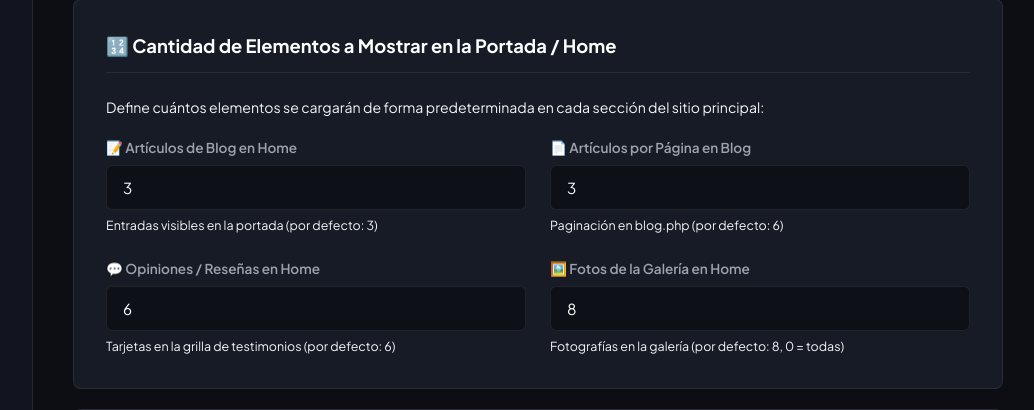
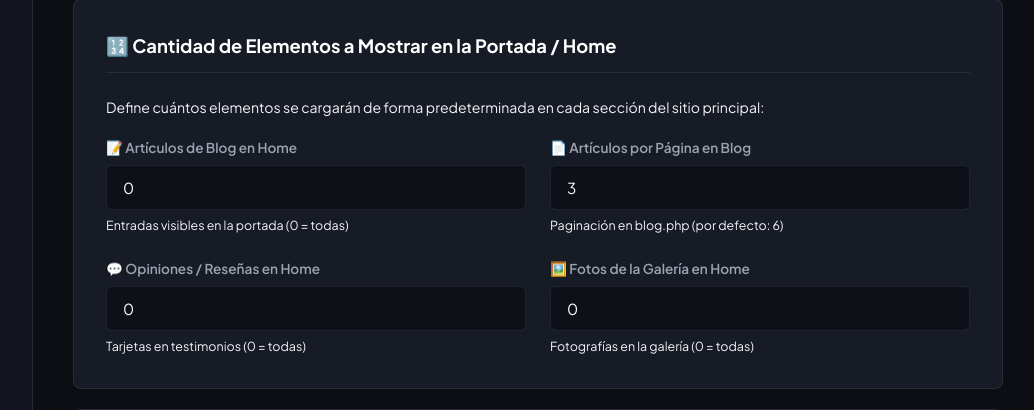
Before and after one commit to Diberto/el-camino-del-samurai, a PHP site: page /admin/settings.php in a window 1280 px wide. Shown: the part 657-1067 px from the top of the page, without its empty margins (237-1271 px from the left). Run offline with PHP 8.4, Linux system fonts and the light colour scheme; the visitor is signed in with stand-in values (Sample User, id 1).

Commit message:
feat: carga dinamica completa de todas las fotos (17), opiniones (11) y blogs en home

```diff
--- a/admin/settings.php
+++ b/admin/settings.php
@@ -89,10 +89,10 @@ if ($_SERVER['REQUEST_METHOD'] === 'POST' && isset($_POST['save_settings'])) {
     $settings['budokan_tomo2_url'] = trim($_POST['budokan_tomo2_url'] ?? 'https://www.budokanweb.com/tienda/destacados/el-paso-de-las-luciernagas-la-ruta-del-samurai-2/');
     $settings['theme_default'] = trim($_POST['theme_default'] ?? 'day');
     $settings['reviews_default_filter'] = trim($_POST['reviews_default_filter'] ?? 'text');
-    $settings['home_blog_limit'] = max(1, (int)($_POST['home_blog_limit'] ?? 3));
+    $settings['home_blog_limit'] = max(0, (int)($_POST['home_blog_limit'] ?? 0));
     $settings['blog_per_page'] = max(1, (int)($_POST['blog_per_page'] ?? 6));
-    $settings['home_reviews_limit'] = max(1, (int)($_POST['home_reviews_limit'] ?? 6));
-    $settings['home_gallery_limit'] = max(0, (int)($_POST['home_gallery_limit'] ?? 8));
+    $settings['home_reviews_limit'] = max(0, (int)($_POST['home_reviews_limit'] ?? 0));
+    $settings['home_gallery_limit'] = max(0, (int)($_POST['home_gallery_limit'] ?? 0));
 
     // Redes Sociales Oficiales
     $settings['social']['youtube']['url'] = trim($_POST['yt_url'] ?? 'https://www.youtube.com/@larutadelsamurai');
@@ -225,8 +225,8 @@ if ($_SERVER['REQUEST_METHOD'] === 'POST' && isset($_POST['save_settings'])) {
                         <div class="form-row">
                             <div class="form-group">
                                 <label for="home_blog_limit">📝 Artículos de Blog en Home</label>
-                                <input type="number" id="home_blog_limit" name="home_blog_limit" min="1" max="50" value="<?= (int)($settings['home_blog_limit'] ?? 3) ?>" required>
-                                <small style="color: var(--text-muted); font-size: 0.78rem;">Entradas visibles en la portada (por defecto: 3)</small>
+                                <input type="number" id="home_blog_limit" name="home_blog_limit" min="0" max="50" value="<?= (int)($settings['home_blog_limit'] ?? 0) ?>">
+                                <small style="color: var(--text-muted); font-size: 0.78rem;">Entradas visibles en la portada (0 = todas)</small>
                             </div>
 
                             <div class="form-group">
@@ -237,14 +237,14 @@ if ($_SERVER['REQUEST_METHOD'] === 'POST' && isset($_POST['save_settings'])) {
 
                             <div class="form-group">
                                 <label for="home_reviews_limit">💬 Opiniones / Reseñas en Home</label>
-                                <input type="number" id="home_reviews_limit" name="home_reviews_limit" min="1" max="50" value="<?= (int)($settings['home_reviews_limit'] ?? 6) ?>" required>
-                                <small style="color: var(--text-muted); font-size: 0.78rem;">Tarjetas en la grilla de testimonios (por defecto: 6)</small>
+                                <input type="number" id="home_reviews_limit" name="home_reviews_limit" min="0" max="50" value="<?= (int)($settings['home_reviews_limit'] ?? 0) ?>">
+                                <small style="color: var(--text-muted); font-size: 0.78rem;">Tarjetas en testimonios (0 = todas)</small>
                             </div>
 
                             <div class="form-group">
                                 <label for="home_gallery_limit">🖼️ Fotos de la Galería en Home</label>
-                                <input type="number" id="home_gallery_limit" name="home_gallery_limit" min="0" max="100" value="<?= (int)($settings['home_gallery_limit'] ?? 8) ?>" required>
-                                <small style="color: var(--text-muted); font-size: 0.78rem;">Fotografías en la galería (por defecto: 8, 0 = todas)</small>
+                                <input type="number" id="home_gallery_limit" name="home_gallery_limit" min="0" max="100" value="<?= (int)($settings['home_gallery_limit'] ?? 0) ?>">
+                                <small style="color: var(--text-muted); font-size: 0.78rem;">Fotografías en la galería (0 = todas)</small>
                             </div>
                         </div>
                     </div>
--- a/data/config.json
+++ b/data/config.json
@@ -100,9 +100,9 @@
             }
         ],
         "email": "jorgeorpianesi@hotmail.com",
-        "home_blog_limit": 3,
+        "home_blog_limit": 0,
         "blog_per_page": 3,
-        "home_reviews_limit": 6,
-        "home_gallery_limit": 8
+        "home_reviews_limit": 0,
+        "home_gallery_limit": 0
     }
 }
--- a/sections/blog-preview.php
+++ b/sections/blog-preview.php
@@ -3,8 +3,8 @@
  * SECCIÓN BLOG SAMURAI (DISEÑO ORIGINAL)
  */
 $posts = get_json_data('blog.json', []);
-$blog_limit = (int)($settings['home_blog_limit'] ?? 3);
-$featured_posts = array_slice($posts, 0, $blog_limit);
+$blog_limit = (int)($settings['home_blog_limit'] ?? 0);
+$featured_posts = ($blog_limit > 0 && $blog_limit < count($posts)) ? array_slice($posts, 0, $blog_limit) : $posts;
 ?>
 <!-- Sección Blog Samurai -->
 <section class="section blog-section" id="blog">
--- a/sections/galeria.php
+++ b/sections/galeria.php
@@ -3,8 +3,8 @@
  * SECCIÓN GALERÍA DE LA TRAVESÍA - FORMATO GALERÍA CON LIGHTBOX Y CONTROLES DE DESPLAZAMIENTO
  */
 $galeria_all = get_json_data('galeria.json', []);
-$gallery_limit = (int)($settings['home_gallery_limit'] ?? 8);
-$galeria = ($gallery_limit > 0) ? array_slice($galeria_all, 0, $gallery_limit) : $galeria_all;
+$gallery_limit = (int)($settings['home_gallery_limit'] ?? 0);
+$galeria = ($gallery_limit > 0 && $gallery_limit < count($galeria_all)) ? array_slice($galeria_all, 0, $gallery_limit) : $galeria_all;
 $total_fotos = count($galeria);
 ?>
 <!-- Sección Galería Fotográfica de Japón -->
--- a/sections/opiniones.php
+++ b/sections/opiniones.php
@@ -3,9 +3,9 @@
  * SECCIÓN DE OPINIONES Y TESTIMONIOS DE LECTORES (CONFIGURABLE DESDE ADMIN)
  */
 $opiniones_all = get_json_data('opiniones.json', []);
-$reviews_limit = (int)($settings['home_reviews_limit'] ?? 6);
-$opiniones = ($reviews_limit > 0) ? array_slice($opiniones_all, 0, $reviews_limit) : $opiniones_all;
-$default_filter = $settings['reviews_default_filter'] ?? 'text';
+$reviews_limit = (int)($settings['home_reviews_limit'] ?? 0);
+$opiniones = ($reviews_limit > 0 && $reviews_limit < count($opiniones_all)) ? array_slice($opiniones_all, 0, $reviews_limit) : $opiniones_all;
+$default_filter = $settings['reviews_default_filter'] ?? 'all';
 ?>
 <!-- Sección de Opiniones y Testimonios de Lectores -->
 <section class="section reviews-section" id="opiniones" aria-label="Opiniones de Lectores">
```
